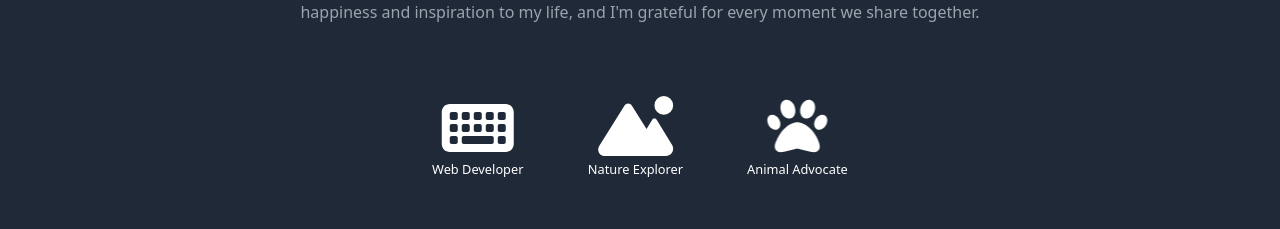
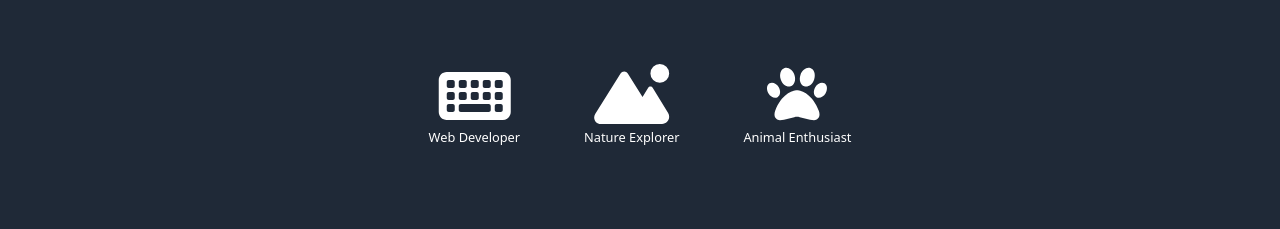
Before and after one commit to Oli-G33/Portfolio, a React (Vite) app: page / in a window 1280 px wide. Shown: the part 1216-1445 px from the top of the page. Built offline with nearby package versions, Linux system fonts and the light colour scheme; a web font is replaced by a local one.

Commit message:
Adjustments to Hero section for mobile

```diff
--- a/src/App.css
+++ b/src/App.css
@@ -77,3 +77,11 @@
 .hero p {
   font-size: 24px;
 }
+
+.flip-on-hover {
+  transition: transform 0.3s ease;
+}
+
+.flip-on-hover:hover {
+  transform: rotateX(360deg);
+}
--- a/src/components/AboutMe.jsx
+++ b/src/components/AboutMe.jsx
@@ -6,13 +6,12 @@ import {
   faPaw
 } from '@fortawesome/free-solid-svg-icons';
 import '../App.css';
-import 'animate.css';
 
 const AboutMe = () => {
   return (
     <section
       id="about-section"
-      className="min-h-screen px-16 py-16 bg-gray-800"
+      className="min-h-screen px-16 py-8 bg-gray-800 m:py-16"
     >
       <div className="container grid items-center grid-cols-1 gap-8 mx-auto text-center">
         <div>
@@ -23,7 +22,7 @@ const AboutMe = () => {
           />
           <h2 className="text-2xl font-semibold text-white">About Me</h2>
         </div>
-        <div className="px-24 text-center w-68 ">
+        <div className="px-24 text-center">
           <p className="mb-4 text-gray-400 ">
             Hi there! I'm a passionate web developer who is excited to embark on
             this journey of creating amazing digital experiences. While I may
@@ -44,8 +43,8 @@ const AboutMe = () => {
             share together.
           </p>
         </div>
-        <div className="flex justify-center my-6 ">
-          <div className="flex flex-col mx-16 animate__animated animate__tada">
+        <div className="flex justify-center my-6">
+          <div className="flex flex-col mx-16 flip-on-hover">
             <FontAwesomeIcon
               icon={faKeyboard}
               style={{ color: '#ffffff', fontSize: '64px' }}
@@ -69,7 +68,7 @@ const AboutMe = () => {
                 fontSize: '60px'
               }}
             />
-            <small className="mt-1">Animal Advocate</small>
+            <small className="mt-1">Animal Enthusiast</small>
           </div>
         </div>
       </div>
--- a/src/components/Hero.jsx
+++ b/src/components/Hero.jsx
@@ -14,7 +14,7 @@ const HeroSection = () => {
         <Link
           className="text-white transition-colors duration-300 hover:text-white"
           to="about-section"
-          style={{ position: 'absolute', bottom: '20px' }}
+          style={{ position: 'absolute', bottom: '50px' }}
           smooth={true}
           duration={700}
         >
```
